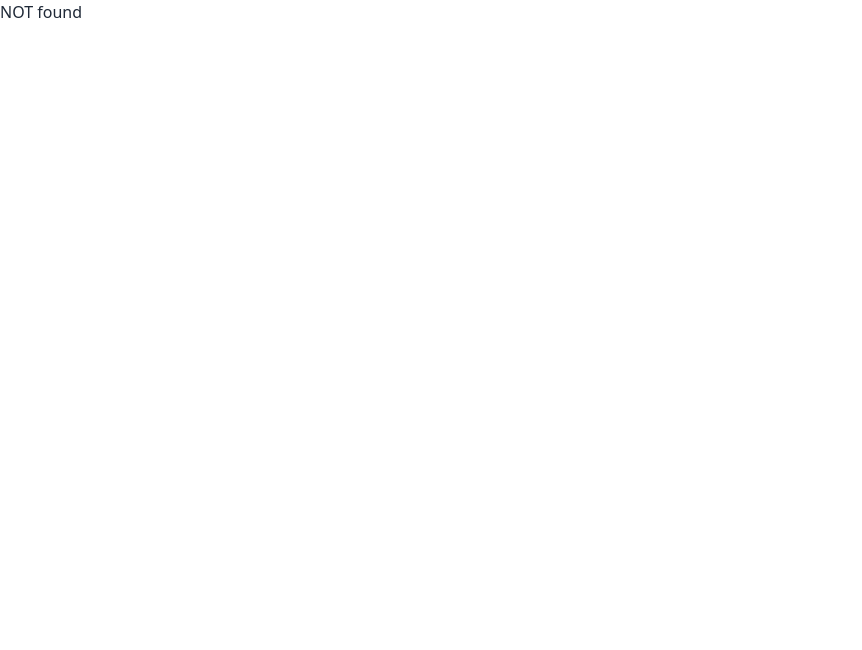
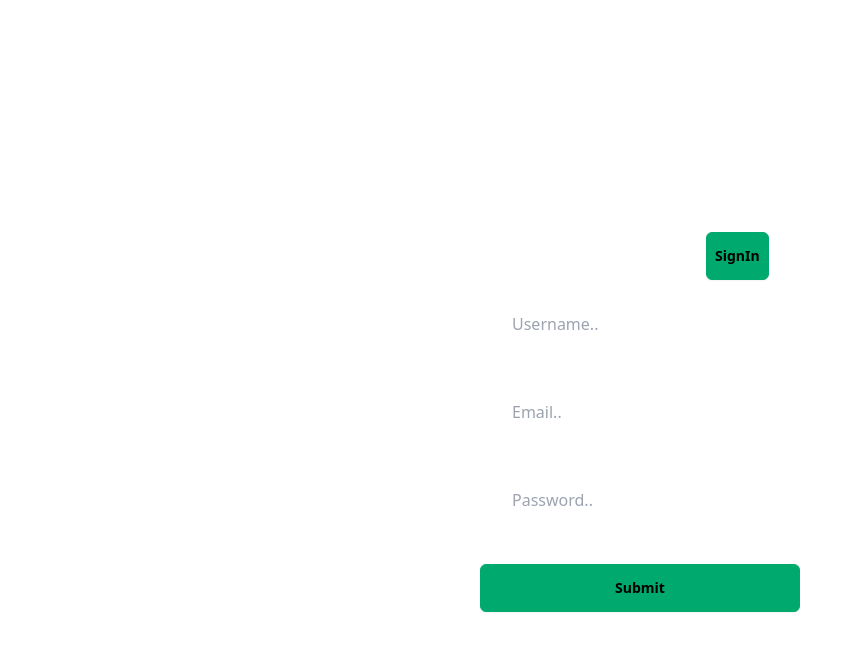
Before and after one commit to ROHANTHAKUR2004/goodreads, a React (Vite) app: page /signup in a window 1280 px wide. Shown: the top 650 px of the page, without its empty margins (0-862 px from the left). Built offline with nearby package versions, Linux system fonts and the light colour scheme.

Commit message:
added auth pages

```diff
--- /dev/null
+++ b/src/Pages/Auth/Signin.jsx
@@ -0,0 +1,67 @@
+import { Link } from "react-router-dom";
+
+
+export default function Signin() {
+  return (
+    <div className="h-[100vh] flex flex-col items-center justify-center">
+      <div>
+        <h1 className="text-white text-5xl">Login to ur account</h1>
+      </div>
+      <div className="mt-4">
+        <p className="text-white">
+            Donot have an account ?
+            <Link to="/signup" >
+            <button className="btn btn-success rounded-md px-2 mx-5 hover:bg-green-400">
+                SignUp
+            </button>
+            </Link>
+        </p>
+
+      </div>
+
+      {/*  */}
+
+      <div className="w-full">
+            <form className="flex flex-col justify-center mx-auto w-3/4 items-center" autoComplete="off">
+
+               {/* */}
+               <div className="my-5 w-1/3 text-black">
+                <input
+                   type="email"
+                   placeholder="Email.."
+                   className="px-8 py-3 w-full bg-white"
+                />
+               </div>
+
+
+               {/*  */}
+
+               <div className="my-5 w-1/3 text-black">
+                <input
+                   type="password"
+                   placeholder="Password.."
+                   className="px-8 py-3 w-full bg-white"
+                />
+               </div>
+
+
+               <div className="my-5 w-1/3 text-black">
+               <button
+               className="btn btn-success rounded-md w-full px-2 py-1 hover:bg-green-400"
+                type="submit">
+                   Submit
+               </button>
+               </div>
+
+
+            </form>
+      </div>
+
+
+
+
+
+
+    </div>
+  );
+}
--- /dev/null
+++ b/src/Pages/Auth/Signup.jsx
@@ -0,0 +1,75 @@
+import { Link } from "react-router-dom";
+
+
+export default function Signup() {
+  return (
+
+    <div className="h-[100vh] flex flex-col items-center justify-center">
+      <div>
+        <h1 className="text-white text-5xl">Create a new account</h1>
+      </div>
+      <div className="mt-4">
+        <p className="text-white">
+            Already have an account ?
+            <Link to="/signin" >
+            <button className="btn btn-success rounded-md px-2 mx-5 hover:bg-green-400">
+               SignIn
+            </button>
+            </Link>
+        </p>
+
+      </div>
+
+      {/*  */}
+
+      <div className="w-full">
+            <form className="flex flex-col justify-center mx-auto w-3/4 items-center" autoComplete="off">
+               <div className="my-5 w-1/3 text-black">
+                <input
+                   type="text"
+                   placeholder="Username.."
+                   className="px-8 py-3 w-full bg-white"
+                />
+               </div>
+
+               {/* */}
+               <div className="my-5 w-1/3 text-black">
+                <input
+                   type="email"
+                   placeholder="Email.."
+                   className="px-8 py-3 w-full bg-white"
+                />
+               </div>
+
+
+               {/*  */}
+
+               <div className="my-5 w-1/3 text-black">
+                <input
+                   type="password"
+                   placeholder="Password.."
+                   className="px-8 py-3 w-full bg-white"
+                />
+               </div>
+
+
+               <div className="my-5 w-1/3 text-black">
+               <button
+               className="btn btn-success rounded-md w-full px-2 py-1 hover:bg-green-400"
+                type="submit">
+                   Submit
+               </button>
+               </div>
+
+
+            </form>
+      </div>
+
+
+
+
+
+
+    </div>
+  );
+}
--- a/src/Pages/Home.jsx
+++ b/src/Pages/Home.jsx
@@ -1,9 +1,35 @@
-
+import Logo from 'Assets/book.png';
+import { Link } from 'react-router-dom';
 function Home() {
   return (
-    <div>
-      home
+    <div className="flex flex-col items-center justify-center gap-20 h-[100vh]">
+
+    <div className='h-48 w-48'>
+        <img
+           className='w-full h-full rounded-full'
+           alt="logo"
+           src={Logo}
+        />
     </div>
+
+    <div className='flex  justify-around  items-center gap-4 text-3xl'>
+        <div className='w-2/4 text-center font-semibold basis-1/2'>
+            <h1 className='text-white text-5xl tracking-widest leading-normal'>BookShelf <br/>
+            <span className='text-warning'>Ur Personal Libarary</span>
+           </h1>
+        </div>
+        <div>
+            <button className='btn btn-primary rounded-md px-5 py-2 text-xl '>
+                <Link to="/signup">Register</Link>
+                </button>
+            <button className='btn btn-warning mx-3 rounded-md px-5 py-2 text-xl '>
+            <Link to="/signin">Login</Link>
+            </button>
+        </div>
+
+    </div>
+
+</div>
   );
 }
 
--- a/src/Routes/MainRoutes.jsx
+++ b/src/Routes/MainRoutes.jsx
@@ -1,3 +1,5 @@
+import Signin from 'Pages/Auth/Signin';
+import Signup from 'Pages/Auth/Signup';
 import Home from 'Pages/Home';
 import Notfound from 'Pages/Notfound';
 import { Route, Routes } from 'react-router-dom';
@@ -7,7 +9,8 @@ export default function MainRoutes() {
    <Routes>
     <Route path="/" element={<Home/>}/>
     <Route path="*" element={<Notfound/>}/>
-
+    <Route  path='/signup' element={<Signup/>}/>
+    <Route path='/signin'  element={<Signin/>}/>
    </Routes>
   );
 }
```
Also changed, not shown: src/Assets/book.png (added), src/Assets/bookshelfs.png (added).
